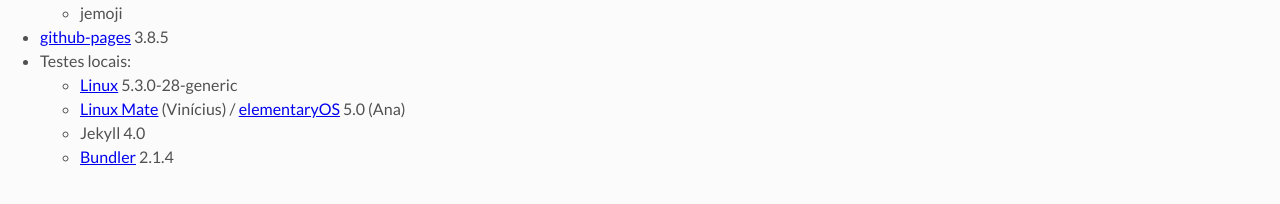
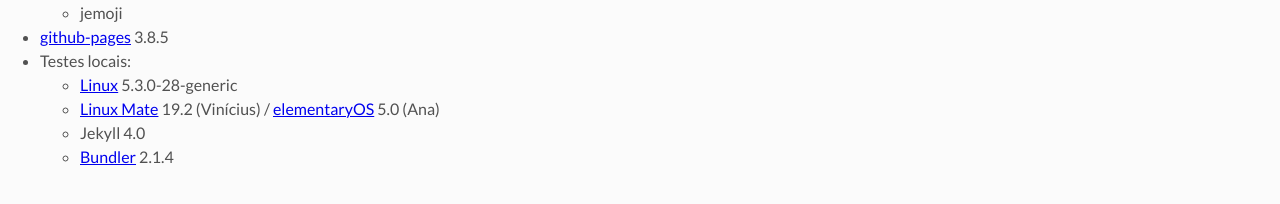
Before and after one commit to gazetauniversitaria/gazetauniversitaria.github.io, a Jekyll site: the page built from sobre.markdown, in a window 1280 px wide. Shown: the part 390-594 px from the top of the page. Built offline with Jekyll 4.4.1, drawn with Linux system fonts in a browser that asks for light colours; our own code applies the rules of GitHub Pages for plain Markdown files.

Commit message:
Update sobre.markdown

```diff
--- a/sobre.markdown
+++ b/sobre.markdown
@@ -17,6 +17,6 @@ De natureza livre, foi construído a partir de Jekyll, um gerador em Ruby, e é
   * [github-pages](https://pages.github.com/) 3.8.5
   * Testes locais:
     * [Linux](https://www.linux.org/) 5.3.0-28-generic
-    * [Linux Mate](https://www.linuxmint.com/) (Vinícius) / [elementaryOS](https://elementary.io/) 5.0 (Ana)
+    * [Linux Mate](https://www.linuxmint.com/) 19.2 (Vinícius) / [elementaryOS](https://elementary.io/) 5.0 (Ana)
     * Jekyll 4.0
     * [Bundler](https://bundler.io/) 2.1.4
```
